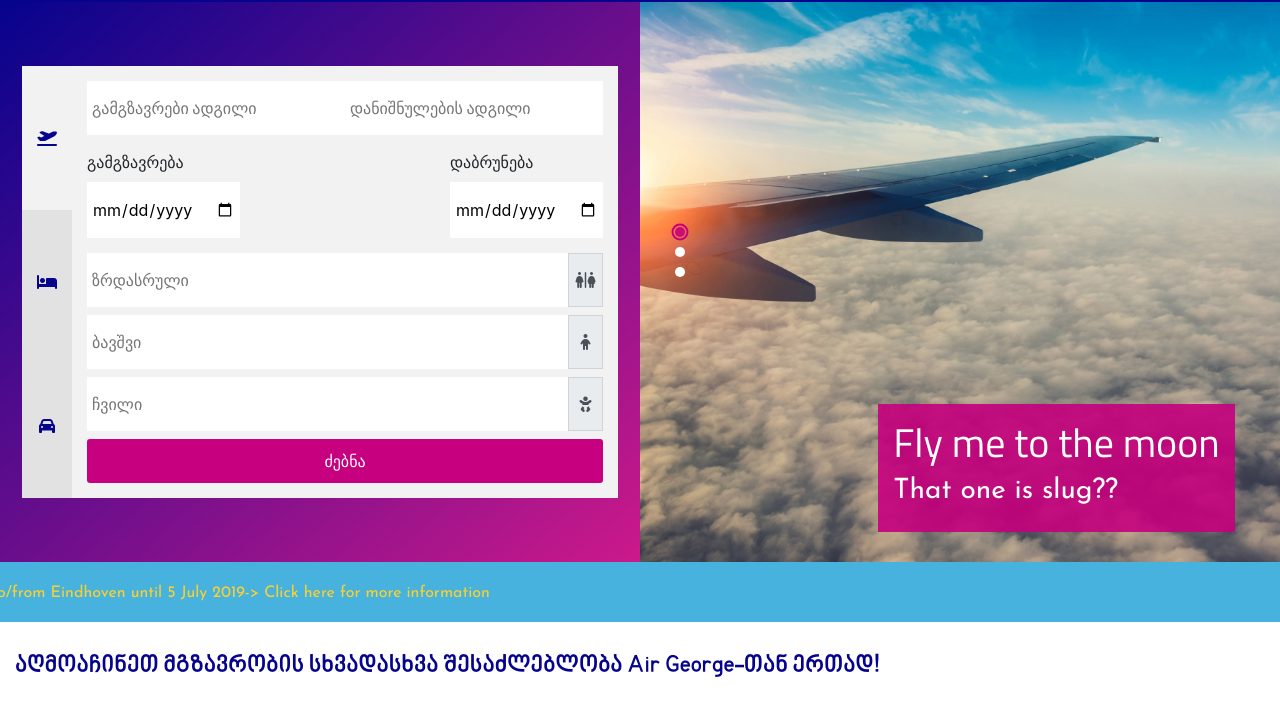
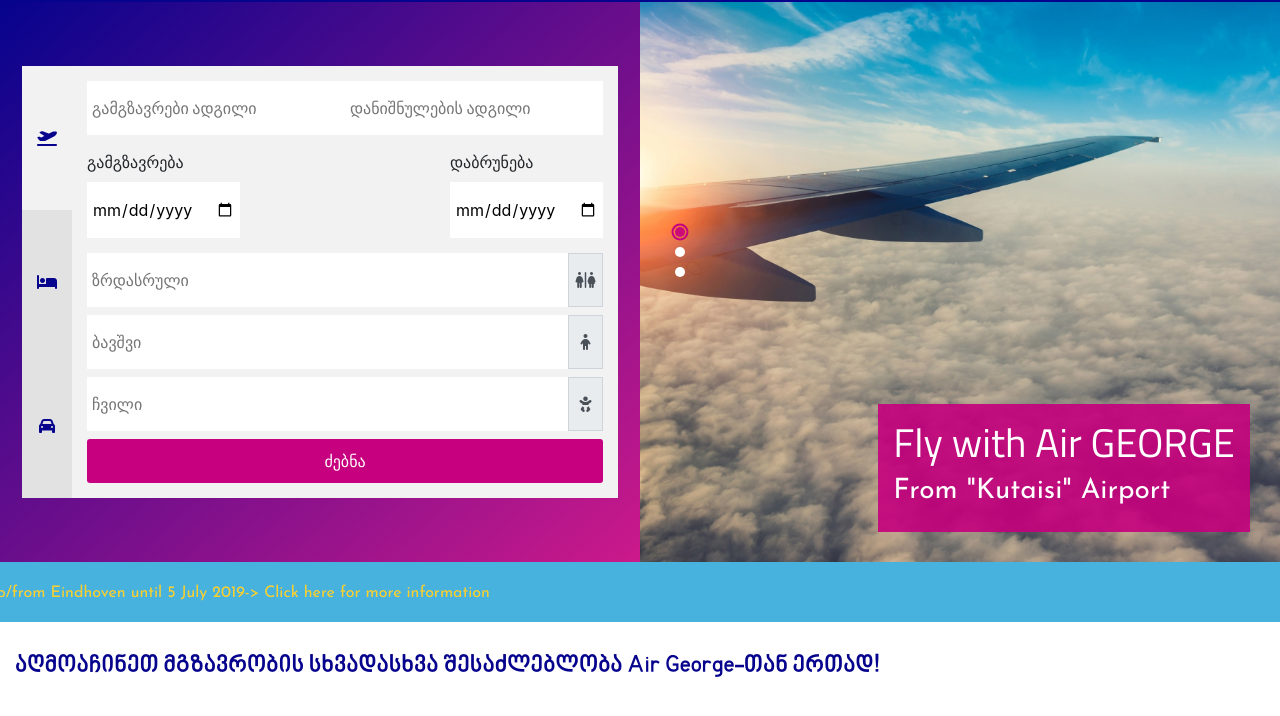
Before and after one commit to iMed13/airport, a plain HTML site: page index-ge.html in a window 1280 px wide. Shown: the part 68-784 px from the top of the page. Drawn offline with nearby package versions, Linux system fonts and the light colour scheme; a web font is replaced by a local one.

Commit message:
commmit
commmit

```diff
--- a/index-ge.html
+++ b/index-ge.html
@@ -173,8 +173,8 @@
 
                                 <div class="col-lg-8 slider-right">
                                     <div class="slider-text-content">
-                                        <h1>Fly me to the moon</h1>
-                                        <h3>That one is slug??</h3>
+                                        <h1>Fly with Air GEORGE</h1>
+                                        <h3>From "Kutaisi" Airport</h3>
                                     </div>
                                 </div>
                             </div>
@@ -185,8 +185,8 @@
 
                                 <div class="col-lg-8 slider-right">
                                     <div class="slider-text-content">
-                                        <h1>Fly me to the moon</h1>
-                                        <h3>That one is slug??</h3>
+                                        <h1>Fly with Air GEORGE</h1>
+                                        <h3>From "Kutaisi" Airport</h3>
                                     </div>
                                 </div>
                             </div>
@@ -197,8 +197,8 @@
 
                                 <div class="col-lg-8 slider-right">
                                     <div class="slider-text-content">
-                                        <h1>Fly me to the moon</h1>
-                                        <h3>That one is slug??</h3>
+                                        <h1>Fly with Air GEORGE</h1>
+                                        <h3>From "Kutaisi" Airport</h3>
                                     </div>
                                 </div>
                             </div>
```
Also changed, not shown: index-ru.html (+6 -6 lines), index.html (+6 -6 lines).
